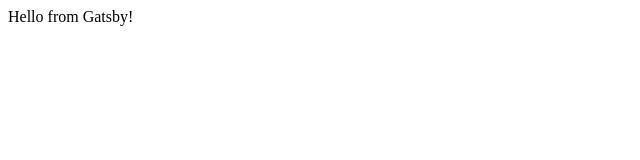
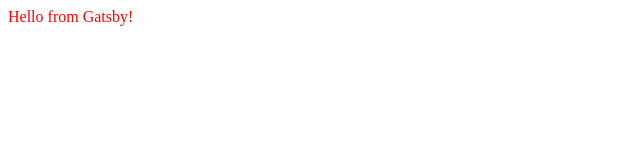
Before and after one commit to TakaShinoda/blog-gatsby, a Gatsby site: page / in a window 1280 px wide. Shown: the whole page, without its empty margins (0-640 px from the left). Built offline with nearby package versions, Linux system fonts and the light colour scheme; Gatsby itself is replaced by a stand-in of ours.

Commit message:
style test

```diff
--- a/src/pages/index.js
+++ b/src/pages/index.js
@@ -1,5 +1,6 @@
 import React from "react"
+import "../styles/style.css"
 
 export default function Home() {
-  return <div>Hello from Gatsby!</div>
+  return <div className="message">Hello from Gatsby!</div>
 }
--- /dev/null
+++ b/src/styles/style.css
@@ -0,0 +1,3 @@
+.message {
+  color: red;
+}
```
